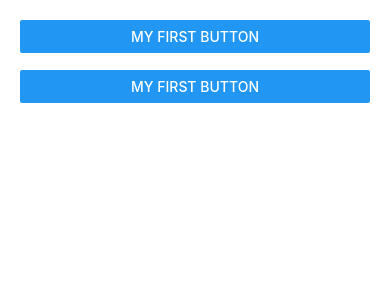
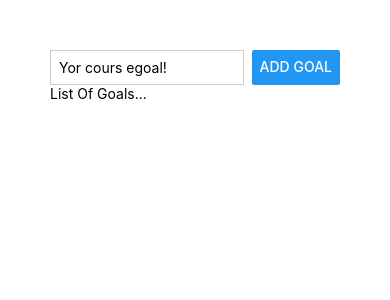
Before and after one commit to ehaborae/myproject, a React Native app: screen / in a window 390 px wide. Shown: the top 300 px of the page. Built offline with nearby package versions, Linux system fonts and the light colour scheme.

Commit message:
flex box

```diff
--- a/App.js
+++ b/App.js
@@ -6,13 +6,35 @@ export default function App() {
 
   return (
     <View style={
-      {padding:20}
+      style.appContainer
     }>
-      <Button title='My First Button' />
+      <View style = {
+        style.inputContainre
+      }>
+        <TextInput placeholder='Yor cours egoal!' style = {style.textInput}/>
+        <Button title='Add Goal' />
+      </View>
       <View >
-        <TextInput />
+        <Text>List Of Goals...</Text>
       </View>
-      <Button title='My First Button' />
+
     </View>
   );
 }
+
+const style = StyleSheet.create({
+  appContainer: {
+    padding: 50,
+  },
+  inputContainre: {
+    flexDirection: 'row',
+    justifyContent: 'space-between',
+  },
+  textInput: {
+    padding: 8,
+    borderWidth: 1,
+    borderColor: '#cccccc',
+    width: '80%',
+    marginRight:8,
+  },
+});
```
Also changed, not shown: 1 other file (tests, documents, lock files or other folders).
